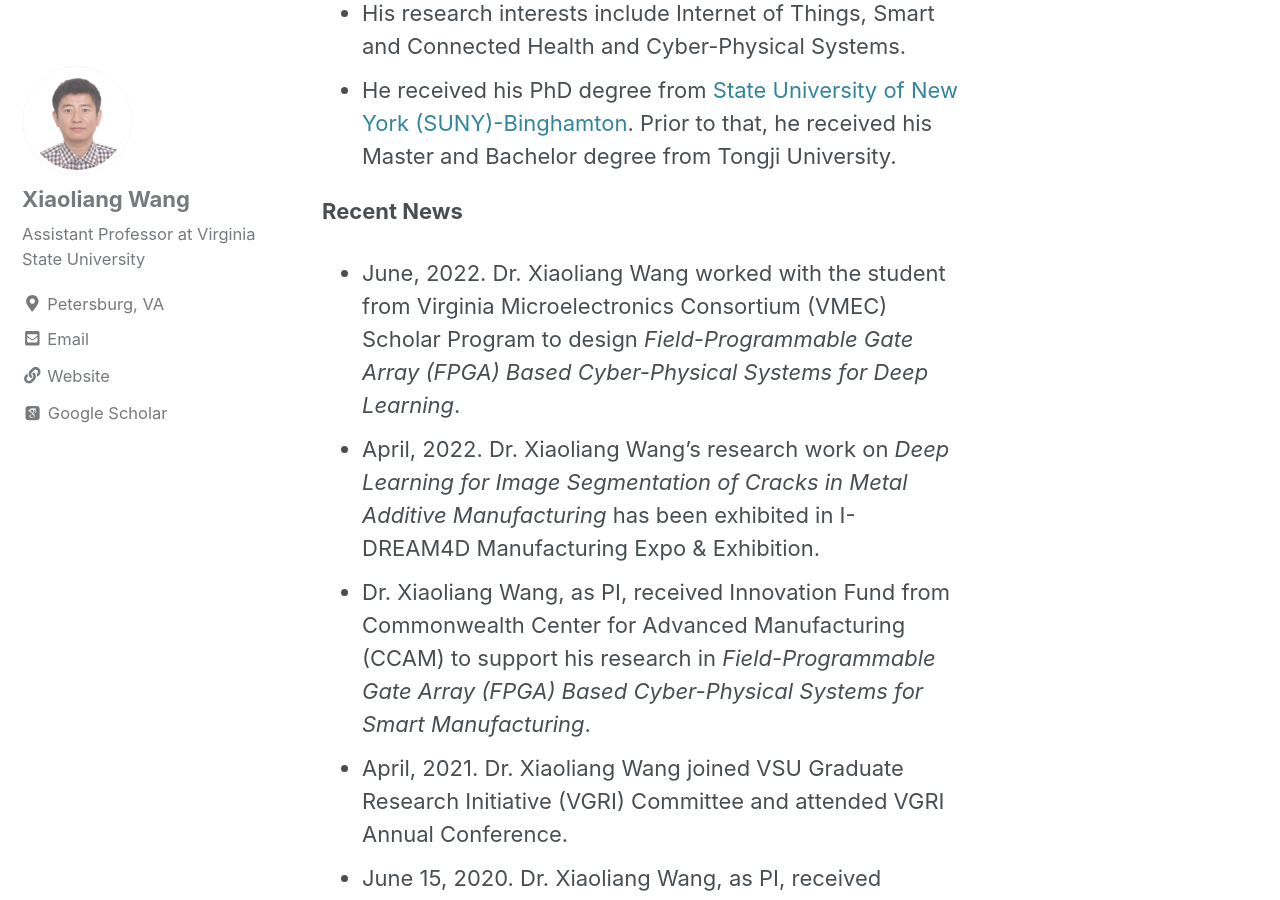
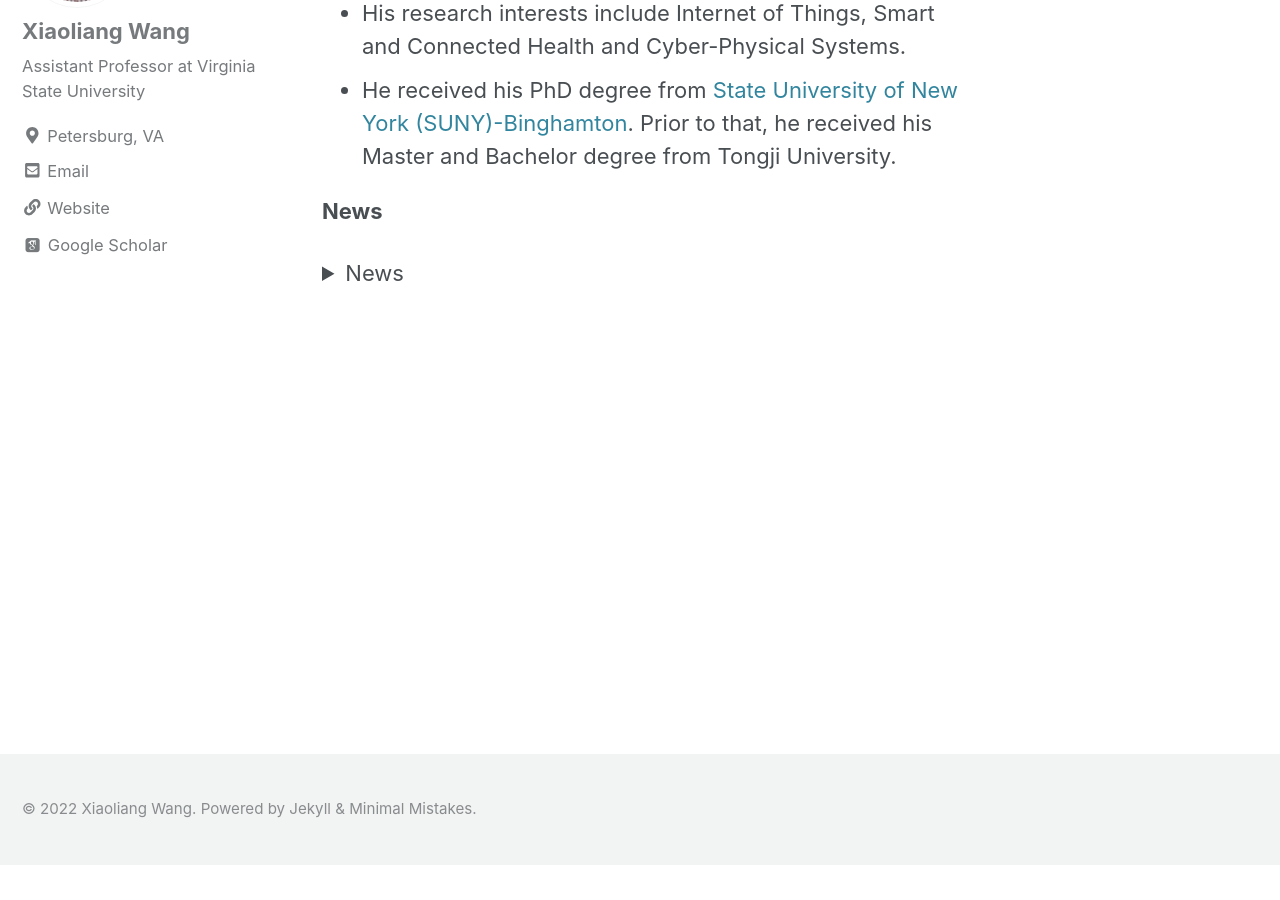
Before and after one commit to wang-xiaoliang/wang-xiaoliang.github.io, a Jekyll site: the page built from index.md, in a window 1280 px wide and 900 px high, scrolled down 213 px. Built offline with Jekyll 4.4.1, drawn with Linux system fonts in a browser that asks for light colours; cached includes are drawn as plain includes; nearby versions of some CDN libraries; some web fonts are replaced; our own code applies the rules of GitHub Pages for plain Markdown files; the list of posts is cut into pages by our own code; after the commit the page ends 1078 px from its top, so only the background shows below that; some of the changed text lies outside the part shown.

Commit message:
Add collapsible

```diff
--- a/index.md
+++ b/index.md
@@ -14,8 +14,10 @@ author_profile: true
 * He received his PhD degree from [State University of New York (SUNY)-Binghamton](http://www.binghamton.edu/index.php). Prior to that, he received his Master and Bachelor degree from Tongji University.
 
 
-<b>Recent News</b>
+<b>News</b>
 
+<details>
+  <summary>News</summary>
 * June, 2022. Dr. Xiaoliang Wang worked with the student from Virginia Microelectronics Consortium (VMEC) Scholar Program to design <i>Field-Programmable Gate Array (FPGA) Based Cyber-Physical Systems for Deep Learning</i>.
 * April, 2022. Dr. Xiaoliang Wang's research work on <i>Deep Learning for Image Segmentation of Cracks in Metal Additive Manufacturing</i> has been exhibited in I-DREAM4D Manufacturing Expo & Exhibition.
 * Dr. Xiaoliang Wang, as PI, received Innovation Fund from Commonwealth Center for Advanced Manufacturing (CCAM) to support his research in <i>Field-Programmable Gate Array (FPGA) Based Cyber-Physical Systems for Smart Manufacturing</i>.
@@ -24,3 +26,4 @@ author_profile: true
 * December, 2019. Dr. Xiaoliang Wang, as Co-PI, received Research and Education Program for HBCU/MI Equipment Award from US Department of Defense (DoD) to support his research in <i>Cyber-Physical Systems for Smart Manufacturing</i>.
 * August 7, 2019. Dr. Xiaoliang Wang joined <i>Surface Engineering Research Day</i> hosted by Commonwealth Center for Advanced Manufacturing (CCAM) in Disputanta, VA.
 * April 30, 2019. Dr. Xiaoliang Wang with his students attended and presented their work at <i>the Logistics Workshop on Intermodal Mobility of Goods and Services</i> held by Virginia Commonwealth Center for Advanced Logistics Systems (CCALS) in Richmond, VA.
+</details>
```
